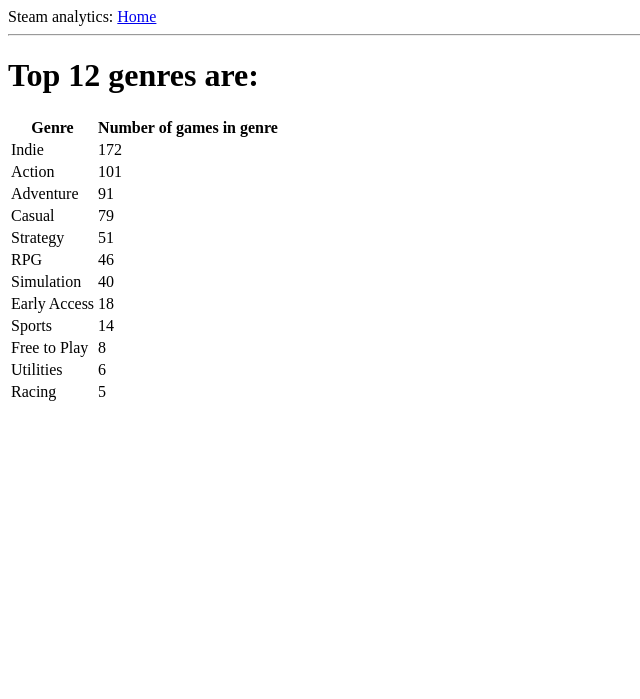
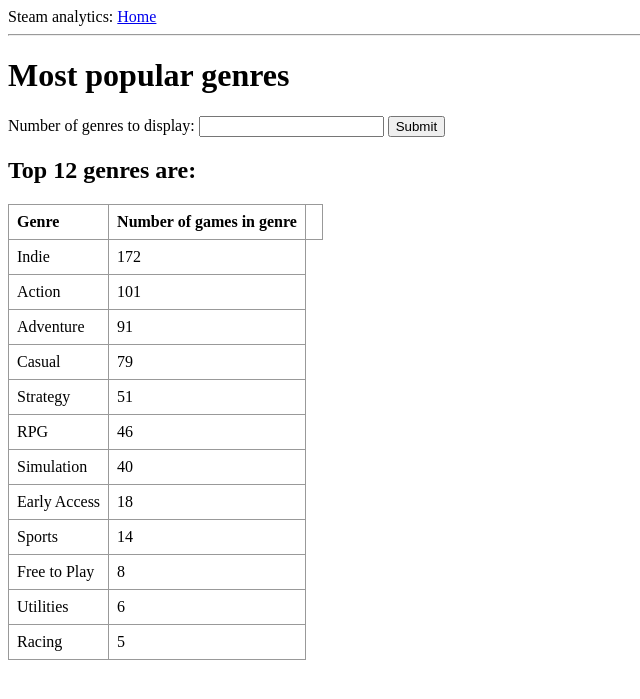
Before and after one commit to eceboran/steam_analytics, a Flask app: page / in a window 1280 px wide. Shown: the top 699 px of the page, without its empty margins (0-640 px from the left). Run offline with Flask 2, Linux system fonts and the light colour scheme; data comes from the database, SQL or seed files in the repository; some libraries are stand-ins or nearby versions.

Commit message:
updated reqs

```diff
--- a/web-app/app/routes.py
+++ b/web-app/app/routes.py
@@ -11,15 +11,19 @@ import json
 # Path of the current directory
 current_directory = os.path.dirname(os.path.dirname(os.path.abspath(__file__)))
 
-@app.route('/')
+@app.route('/', methods=['GET', 'POST'])
 def home():
+    if request.method == 'POST':
+        no_top_genres = request.form["no_top_genres"]
+    elif request.method == 'GET':
+        no_top_genres = 12
+
     # Create/connect to the database file
     file_name = "Games.db"
     conn = sqlite3.connect(os.path.join(current_directory, file_name))
     cursor = conn.cursor()
-
     # Top genres
-    no_top_genres = 12
+    # no_top_genres = 12
     sql_query = sql_query = f"""SELECT genre, COUNT(genre) as genre_count
     FROM(
     SELECT gms.steam_appid, gnr.genre, gms_gnr.genre_id, gms.total_reviews, gms.price_initial
--- a/web-app/app/static/style.css
+++ b/web-app/app/static/style.css
@@ -0,0 +1,9 @@
+table {
+  border-collapse: collapse;
+}
+
+td, th {
+  border: 1px solid #999;
+  padding: 0.5rem;
+  text-align: left;
+}
--- a/web-app/app/templates/home.html
+++ b/web-app/app/templates/home.html
@@ -1,6 +1,11 @@
 {% extends "base.html" %}
 {% block content %}
-    <h1>Top {{no_top_genres}} genres are:</h1>
+	<h1>Most popular genres</h1>
+	<form action="{{url_for('home')}}" method="POST">
+        Number of genres to display: <input type="text" name="no_top_genres">
+        <button type="submit">Submit</button>
+    </form>
+    <h2>Top {{no_top_genres}} genres are:</h2>
     <table>
 		<thead>
 			<th>Genre</th>
--- a/web-app/app/templates/snippets.html
+++ /dev/null
@@ -1,4 +0,0 @@
-    <form action="{{url_for('game_details')}}" method="POST">
-        Game score:  <input type="text" name="game_score"><br><br>
-        <button type="submit">Submit score</button>
-    </form>
```
Also changed, not shown: README.md, 2 other files.
